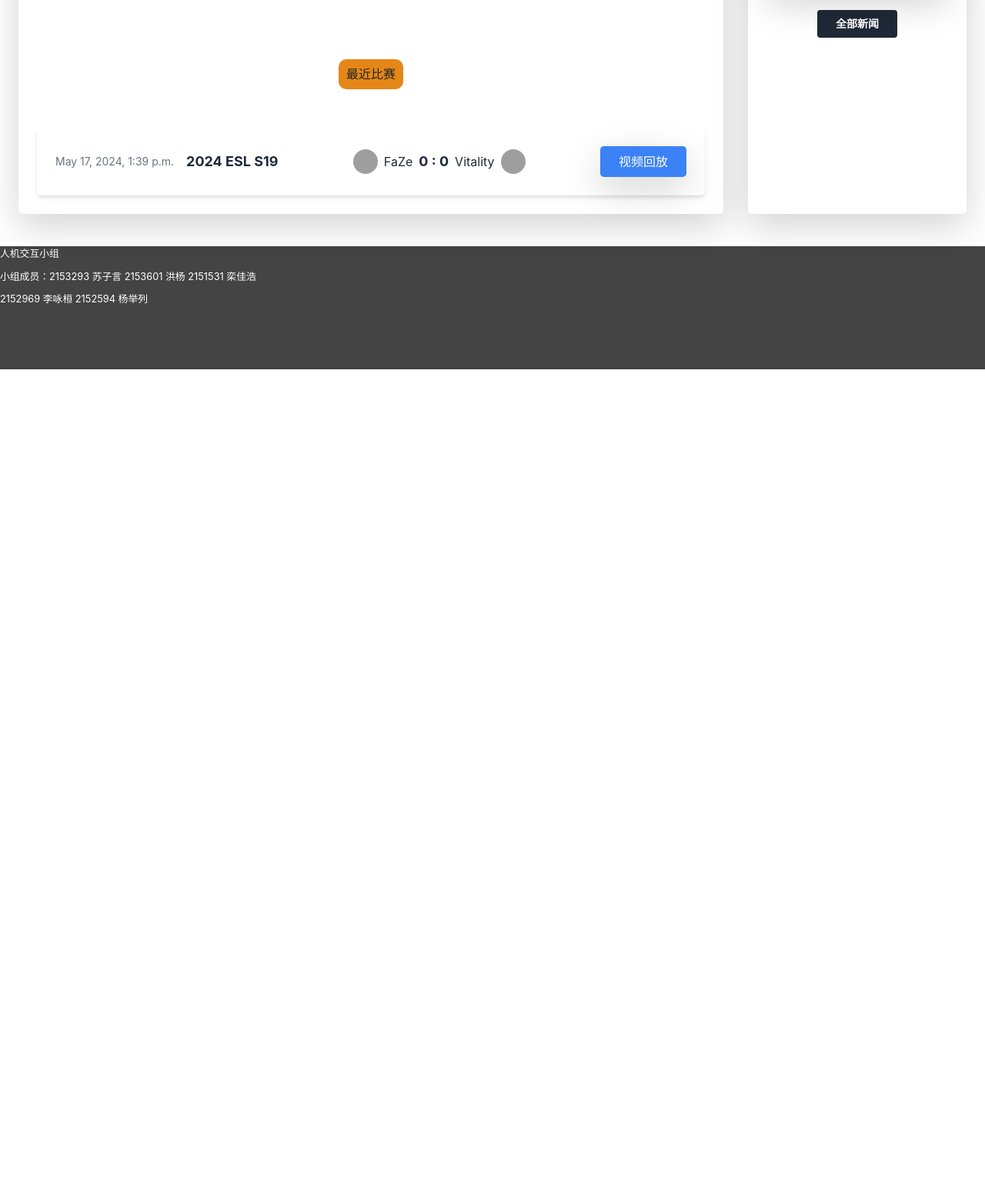
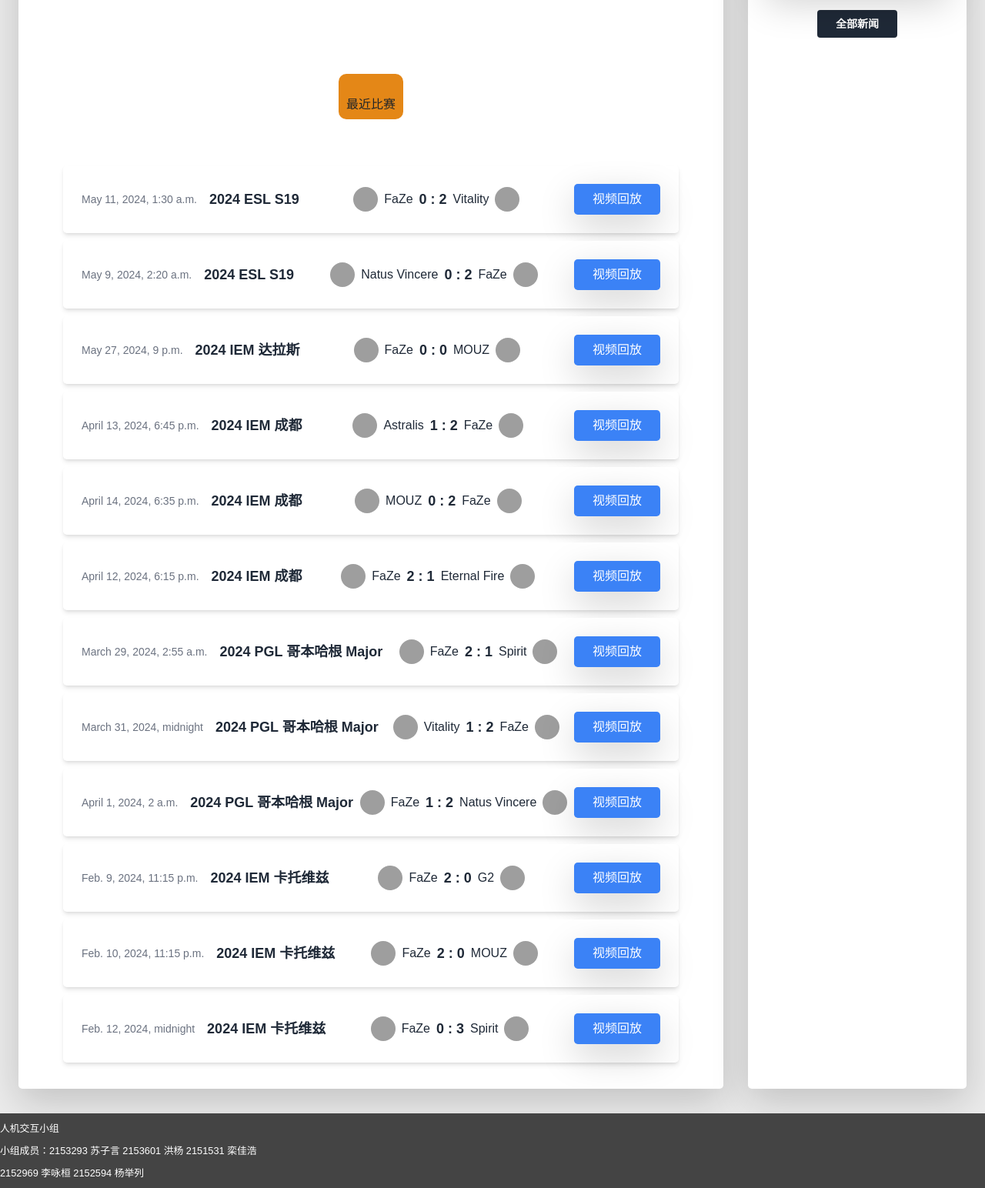
Before and after one commit to down-street/CSINFO, a Django app: page /team/FaZe/ in a window 1280 px wide. Shown: the part 975-2519 px from the top of the page at 77% size. Before the commit the page ends 1455 px from the top, so only its background shows below. Run offline with Django 5.2, Linux system fonts and the light colour scheme; data comes from the database, SQL or seed files in the repository; both versions use the stored data as it was after the commit; some libraries are stand-ins or nearby versions; grey boxes are pictures that could not be loaded.

Commit message:
fix bugs

```diff
--- a/cs2_news_app/templates/all_matches.html
+++ b/cs2_news_app/templates/all_matches.html
@@ -61,7 +61,7 @@
     </div>
 
     <!-- 返回主界面按钮 -->
-    <a href="http://127.0.0.1:8000/" class="return-home">
+    <a href="{% url 'home' %}" class="return-home">
         <i class="fas fa-home fa-lg"></i>
     </a>
 
--- a/cs2_news_app/templates/all_news.html
+++ b/cs2_news_app/templates/all_news.html
@@ -14,7 +14,7 @@
         <!-- Left side navigation -->
         <div class="w-16 bg-[#dd6b20] h-screen sticky top-0 flex flex-col justify-between py-5 items-center overflow-auto">
             <!-- 返回主界面按钮 -->
-            <a href="http://127.0.0.1:8000/" class="return-home">
+            <a href="{% url 'home' %}" class="return-home">
                 <i class="fas fa-home fa-2x"></i>
             </a>
         </div>
--- a/cs2_news_app/templates/news_detail.html
+++ b/cs2_news_app/templates/news_detail.html
@@ -42,7 +42,7 @@
         <div class="w-16 bg-[#dd6b20] h-screen sticky top-0 flex flex-col justify-between py-5 items-center overflow-auto">
 
             <!-- 返回主界面按钮 -->
-            <a href="http://127.0.0.1:8000/" class="return-home">
+            <a href="{% url 'home' %}" class="return-home">
                 <i class="fas fa-home fa-2x"></i>
             </a>
 
--- a/cs2_news_app/templates/team_detail.html
+++ b/cs2_news_app/templates/team_detail.html
@@ -22,6 +22,7 @@
     <script src="https://ajax.googleapis.com/ajax/libs/jquery/3.5.1/jquery.min.js"></script>
     <script src="https://cdnjs.cloudflare.com/ajax/libs/popper.js/1.16.0/umd/popper.min.js"></script>
     <script src="https://maxcdn.bootstrapcdn.com/bootstrap/4.5.2/js/bootstrap.min.js"></script>
+    <link rel="stylesheet" type="text/css" href="{% static 'css/all_matches.css' %}">
     <link rel="stylesheet" href="https://cdnjs.cloudflare.com/ajax/libs/font-awesome/5.15.3/css/all.min.css">
 </head>
 
@@ -33,7 +34,6 @@
         <i class=" fas fa-arrow-up"></i>
     </button>
     <script src="{% static 'js/back_to_top_btn.js' %}" type="text/javascript"></script>
-
 
     <!-- 导航栏 -->
     <div id="nav_block" class="block flex_center_box">
@@ -134,7 +134,8 @@
                     <div class="team-points text-lg font-semibold">团队成员:</div>
                     <div class="flex container justify-between" style="margin: 0;padding: 0;">
 
-                        <div class="player text-center" style="margin: 0;"onclick="redirect('{% url 'home' %}player/{{players.0.nickname}}')">
+                        <div class="player text-center" style="margin: 0;"
+                            onclick="redirect('{% url 'home' %}player/{{players.0.nickname}}')">
                             <img src="../../static/images/player/head/{{players.0.nickname}}.webp" class="  mx-auto">
                             <div
                                 style="display: flex;width: 80%;background-color: rgb(137, 169, 176);align-items: center;flex-direction: column;margin: 10%;border-radius: 5px;">
@@ -144,7 +145,8 @@
                                         style="border-radius: 0;margin-top:5px;margin-bottom: 5px;">
                             </div>
                         </div>
-                        <div class="player text-center" style="margin: 0;"onclick="redirect('{% url 'home' %}player/{{players.1.nickname}}')">
+                        <div class="player text-center" style="margin: 0;"
+                            onclick="redirect('{% url 'home' %}player/{{players.1.nickname}}')">
                             <img src="../../static/images/player/head/{{players.1.nickname}}.webp" class="  mx-auto">
                             <div
                                 style="display: flex;width: 80%;background-color: rgb(137, 169, 176);align-items: center;flex-direction: column;margin: 10%;border-radius: 5px;">
@@ -153,7 +155,8 @@
                                     class="w-6 h-6 mx-auto" style="border-radius: 0;margin-top:5px;margin-bottom: 5px;">
                             </div>
                         </div>
-                        <div class="player text-center" style="margin: 0;"onclick="redirect('{% url 'home' %}player/{{players.2.nickname}}')">
+                        <div class="player text-center" style="margin: 0;"
+                            onclick="redirect('{% url 'home' %}player/{{players.2.nickname}}')">
                             <img src="../../static/images/player/head/{{players.2.nickname}}.webp" class="  mx-auto">
                             <div
                                 style="display: flex;width: 80%;background-color: rgb(137, 169, 176);align-items: center;flex-direction: column;margin: 10%;border-radius: 5px;">
@@ -162,7 +165,8 @@
                                     class="w-6 h-6 mx-auto" style="border-radius: 0;margin-top:5px;margin-bottom: 5px;">
                             </div>
                         </div>
-                        <div class="player text-center" style="margin: 0;"onclick="redirect('{% url 'home' %}player/{{players.3.nickname}}')">
+                        <div class="player text-center" style="margin: 0;"
+                            onclick="redirect('{% url 'home' %}player/{{players.3.nickname}}')">
                             <img src="../../static/images/player/head/{{players.3.nickname}}.webp" class="  mx-auto">
                             <div
                                 style="display: flex;width: 80%;background-color: rgb(137, 169, 176);align-items: center;flex-direction: column;margin: 10%;border-radius: 5px;">
@@ -171,7 +175,8 @@
                                     class="w-6 h-6 mx-auto" style="border-radius: 0;margin-top:5px;margin-bottom: 5px;">
                             </div>
                         </div>
-                        <div class="player text-center" style="margin: 0;"onclick="redirect('{% url 'home' %}player/{{players.4.nickname}}')">
+                        <div class="player text-center" style="margin: 0;"
+                            onclick="redirect('{% url 'home' %}player/{{players.4.nickname}}')">
                             <img src="../../static/images/player/head/{{players.4.nickname}}.webp" class="  mx-auto">
                             <div
                                 style="display: flex;width: 80%;background-color: rgb(137, 169, 176);align-items: center;flex-direction: column;margin: 10%;border-radius: 5px;">
@@ -185,15 +190,18 @@
                     <!-- 继续添加其他队伍 -->
                 </div>
                 <div class="grid grid-cols-8">
-                    <div class="flex col-span-2 p-4  rounded-lg justify-between" style="margin-left: 10px;background-color: antiquewhite;flex-direction: row;">
+                    <div class="flex col-span-2 p-4  rounded-lg justify-between"
+                        style="margin-left: 10px;background-color: antiquewhite;flex-direction: row;">
                         <h3 style="background-color: #a2b8d1;border-radius: 10px;padding: 10px;"> 排名</h3>
                         <h3 style="background-color: #d94b89;padding: 10px;"> {{team.ranking}}</h3>
                     </div>
-                    <div class="flex col-span-3 p-4  rounded-lg justify-between" style="margin-left: 10px;background-color: antiquewhite;">
+                    <div class="flex col-span-3 p-4  rounded-lg justify-between"
+                        style="margin-left: 10px;background-color: antiquewhite;">
                         <h3 style="background-color: #a2b8d1;border-radius: 10px;padding: 10px;">积分</h3>
                         <h3 style="background-color: #d94b89;padding: 10px;"> 1000</h3>
                     </div>
-                    <div class="flex col-span-3 p-4  rounded-lg justify-between" style="margin-left: 10px;background-color: antiquewhite;">
+                    <div class="flex col-span-3 p-4  rounded-lg justify-between"
+                        style="margin-left: 10px;background-color: antiquewhite;">
                         <h3 style="background-color: #a2b8d1;border-radius: 10px;padding: 10px;">教练</h3>
                         <h3 style="background-color: #d94b89;padding: 10px;font-weight: 500;"> {{team.coach_name}}</h3>
                     </div>
@@ -203,32 +211,49 @@
 
                 </div>
                 <div class="flex" style="align-items: center;white-space: pre-line;justify-content:space-around;">
-                    <h5 style="background-color: mintcream;border-radius: 10px;padding: 10px;padding-bottom:50px;margin: 50px;">{{team.description}}</h5>
+                    <h5
+                        style="background-color: mintcream;border-radius: 10px;padding: 10px;padding-bottom:50px;margin: 50px;">
+                        {{team.description}}</h5>
 
                 </div>
                 <div class="flex" style="align-items: center;white-space: pre-line;justify-content:space-around;">
-                    <h1 style="background-color: rgb(228, 135, 23);border-radius: 10px;padding: 10px;margin-top: 50px;margin-bottom: 50px;">最近比赛</h1>
+                    <h1
+                        style="background-color: rgb(228, 135, 23);border-radius: 10px;padding: 10px;margin-top: 50px;margin-bottom: 50px;">
+                        最近比赛</h1>
 
                 </div>
-                <div class="bg-white p-4 flex items-center justify-between text-gray-800 rounded-lg shadow-md match-item transition-transform transform hover:scale-105" data-date="May 17, 2024" style="">
+                {% for match in matches%}
+                <div class="bg-white p-4 flex items-center justify-between text-gray-800 rounded-lg shadow-md match-item transition-transform transform hover:scale-105"
+                    data-date="{{ match.time.date }}">
                     <div class="flex items-center space-x-4">
-                        <div class="text-gray-500 text-sm">May 17, 2024, 1:39 p.m.</div>
-                        <div class="font-bold text-lg">2024 ESL S19</div>
+                        <div class="text-gray-500 text-sm">{{ match.time }}</div>
+                        <div class="font-bold text-lg">{{ match.match_name_big }}</div>
                     </div>
                     <div class="flex items-center space-x-2 flex-center">
-                        <img src="/media/images/faze.jpg" class="h-8 w-8 rounded-full">
-                        <div class="text-md">FaZe</div>
-                        <div class="font-bold text-lg">0 : 0</div>
-                        <div class="text-md">Vitality</div>
-                        <img src="/media/images/vitality.jpg" class="h-8 w-8 rounded-full">
+                        <img src="{{ match.team1.images.first.image.url }}" class="h-8 w-8 rounded-full">
+                        <div class="text-md">{{ match.team1.name }}</div>
+                        <div class="font-bold text-lg">{{ match.score_1 }} : {{ match.score_2 }}</div>
+                        <div class="text-md">{{ match.team2.name }}</div>
+                        <img src="{{ match.team2.images.first.image.url }}" class="h-8 w-8 rounded-full">
                     </div>
-                    <button class="bg-blue-500 text-white px-4 py-2 rounded-lg shadow-lg hover:bg-blue-600 transition-colors video-play" data-video-url="">视频回放</button>
+                    <button
+                        class="bg-blue-500 text-white px-4 py-2 rounded-lg shadow-lg hover:bg-blue-600 transition-colors video-play"
+                        data-video-url="{{ match.link }}">视频回放</button>
                 </div>
+                {% endfor %}
+
             </div>
-
+            <script type="text/javascript">
+                // Video play button event
+                $(".video-play").on("click", function () {
+                    var videoUrl = $(this).data("video-url");
+                    window.open(videoUrl, "_blank", "width=800,height=600");
+                });
+            </script>
             <!-- 右边部分：新闻 -->
             <div class="col-span-2 bg-white p-4 shadow-lg rounded-lg">
-                <h2 class="text-xl font-bold mb-4" style="background-color:rgb(247, 148, 30);width: 100%;text-align: center;">相关新闻</h2>
+                <h2 class="text-xl font-bold mb-4"
+                    style="background-color:rgb(247, 148, 30);width: 100%;text-align: center;">相关新闻</h2>
                 <div class="grid grid-cols-1 gap-6">
                     <div
                         class="relative shadow-lg transform transition-transform duration-300 hover:scale-105 hover:shadow-2xl rounded-lg">
--- a/cs2_news_app/views.py
+++ b/cs2_news_app/views.py
@@ -6,6 +6,7 @@ from django.views.decorators.csrf import csrf_exempt
 from django.shortcuts import render
 from .models import News, Match,Team,Player
 from django.core import serializers
+from django.db.models import Q
 def index(request):
     news_ids = range(1, 7)  # Adjust numbers as necessary
     news_items = News.objects.filter(id__in=news_ids)
@@ -115,13 +116,15 @@ def team_detail(request, team_name):
     news_2 = News.objects.filter(id=2).first()
     news_3 = News.objects.filter(id=3).first()
     news_4 = News.objects.filter(id=4).first()
+    matches = Match.objects.filter(Q(team1__name=team_name) | Q(team2__name=team_name))
     return render(request, 'team_detail.html', {
         'news_1': news_1,
         'news_2': news_2,
         'news_3': news_3,
         'news_4': news_4,
         'team': team,
-        'players':players
+        'players':players,
+        'matches':matches
     })
 
 def player_detail(request, nickname):
@@ -131,7 +134,6 @@ def player_detail(request, nickname):
         player.ranking = index + 1  # Rankings start from 1
         player.save()
     player = get_object_or_404(Player, nickname=nickname)
-    print(player.team.name)
     team=get_object_or_404(Team, name=player.team.name)
     news_1 = News.objects.filter(id=1).first()
     news_2 = News.objects.filter(id=2).first()
```
Also changed, not shown: db.sqlite3.
